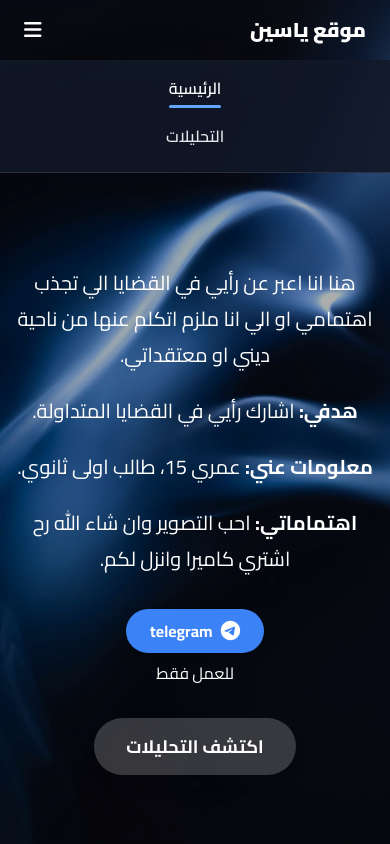
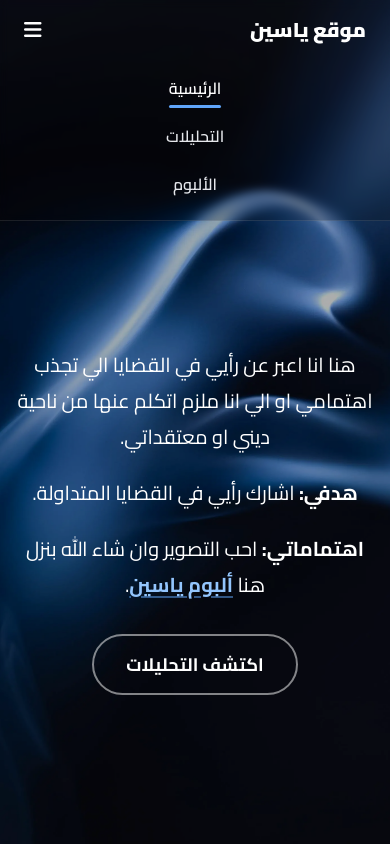
Before and after one commit to Byou01/gaza-website, a plain HTML site: page index.html in a window 390 px wide. Both pictures are taken after a click on the button 32 px from the left and 30 px from the top of the page. Drawn offline with nearby package versions, Linux system fonts and the light colour scheme.

Commit message:
Update index.html

```diff
--- a/index.html
+++ b/index.html
@@ -8,7 +8,6 @@
     <link rel="preconnect" href="https://fonts.googleapis.com">
     <link rel="preconnect" href="https://fonts.gstatic.com" crossorigin>
     <link href="https://fonts.googleapis.com/css2?family=Cairo:wght@400;600;700;900&display=swap" rel="stylesheet">
-    <!-- Font Awesome for the menu icon -->
     <link rel="stylesheet" href="https://cdnjs.cloudflare.com/ajax/libs/font-awesome/6.4.0/css/all.min.css">
 
     <style>
@@ -79,24 +78,22 @@
         .prose-custom strong {
             color: #ffffff;
         }
-        /* Mobile Menu Styles */
-        .mobile-menu {
-            display: none; /* Hidden by default */
-            position: absolute;
-            top: 100%;
-            left: 0;
-            right: 0;
-            background-color: rgba(17, 24, 39, 0.9);
-            backdrop-filter: blur(10px);
-            padding: 1rem;
-            border-bottom: 1px solid rgba(255, 255, 255, 0.1);
-            flex-direction: column;
-            align-items: center;
-            gap: 1rem;
+        /* --- New Album Link Style --- */
+        .album-link {
+            color: #93c5fd; /* Light blue color */
+            font-weight: 700;
+            text-decoration: underline;
+            text-decoration-color: rgba(96, 165, 250, 0.5);
+            text-underline-offset: 4px;
+            transition: all 0.2s ease-in-out;
         }
-        .mobile-menu.active {
-            display: flex; /* Shown when active */
+        .album-link:hover {
+            color: #ffffff;
+            text-decoration-color: #60a5fa;
         }
+
+        .mobile-menu { display: none; }
+        .mobile-menu.active { display: flex; }
     </style>
 </head>
 <body class="bg-black">
@@ -105,21 +102,20 @@
             <nav class="container max-w-5xl mx-auto px-6 py-4 flex justify-between items-center">
                 <a href="index.html" class="text-xl font-extrabold text-white">موقع ياسين</a>
 
-                <!-- Desktop Menu -->
                 <div class="hidden md:flex items-center space-x-8 space-x-reverse">
                     <a href="index.html" class="nav-link active">الرئيسية</a>
                     <a href="analyses.html" class="nav-link">التحليلات</a>
+                    <a href="album.html" class="nav-link">الألبوم</a>
                 </div>
 
-                <!-- Mobile Menu Button -->
                 <button class="md:hidden mobile-menu-btn text-white">
                     <i class="fas fa-bars text-xl"></i>
                 </button>
             </nav>
-            <!-- Mobile Menu Container -->
-            <div class="mobile-menu">
+            <div class="mobile-menu flex-col items-center gap-4 p-4">
                 <a href="index.html" class="nav-link active">الرئيسية</a>
                 <a href="analyses.html" class="nav-link">التحليلات</a>
+                 <a href="album.html" class="nav-link">الألبوم</a>
             </div>
         </header>
 
@@ -127,34 +123,23 @@
             <h1 class="text-6xl md:text-7xl text-blend leading-tight mb-8">
                 مرحباً في موقعي
             </h1>
-    <div class="max-w-2xl mx-auto prose-custom">
-        <p>هنا انا اعبر عن رأيي في القضايا الي تجذب اهتمامي او الي انا ملزم اتكلم عنها من ناحية ديني او معتقداتي.</p>
-        <p><strong>هدفي:</strong> اشارك رأيي في القضايا المتداولة.</p>
-        <p><strong>معلومات عني:</strong> عمري 15، طالب اولى ثانوي.</p>
-        <p><strong>اهتماماتي:</strong> احب التصوير وان شاء الله رح اشتري كاميرا وانزل لكم.</p>
-    </div>
-                        <!-- Telegram Contact Button -->
-            <div class="mt-8 flex justify-center">
-                <a href="https://t.me/yassinps" target="_blank" rel="noopener noreferrer"
-                   class="flex items-center gap-2 bg-blue-500 hover:bg-blue-600 text-white font-bold py-2 px-6 rounded-full shadow transition-colors"
-                   title="تواصل عبر تيليجرام (للعمل فقط)">
-                    <i class="fab fa-telegram-plane text-xl"></i>
-                    telegram
-                </a>
+            <div class="max-w-2xl mx-auto prose-custom">
+                <p>هنا انا اعبر عن رأيي في القضايا الي تجذب اهتمامي او الي انا ملزم اتكلم عنها من ناحية ديني او معتقداتي.</p>
+                <p><strong>هدفي:</strong> اشارك رأيي في القضايا المتداولة.</p>
+                <p><strong>اهتماماتي:</strong> احب التصوير وان شاء الله بنزل هنا <a href="album.html" class="album-link">ألبوم ياسين</a>.</p>
             </div>
-            <div class="flex justify-center mt-2">
-                <span style="font-family: 'Cairo', sans-serif;" class="text-white text-base md:text-lg">للعمل فقط</span>
-            </div>
+
+            <!-- --- New Button Style --- -->
             <div class="mt-12">
-                <a href="analyses.html" class="bg-white/20 backdrop-blur-sm text-white font-bold py-3 px-8 rounded-full shadow-lg hover:bg-white/30 transition-colors text-lg">
+                 <a href="analyses.html" class="border-2 border-white/50 text-white font-bold py-3 px-8 rounded-full hover:bg-white/10 hover:border-white transition-all duration-300 text-lg">
                     اكتشف التحليلات
                 </a>
             </div>
+        </main>
+    </div>
     <script>
-        // JavaScript to toggle the mobile menu
         const mobileMenuBtn = document.querySelector('.mobile-menu-btn');
         const mobileMenu = document.querySelector('.mobile-menu');
-
         mobileMenuBtn.addEventListener('click', () => {
             mobileMenu.classList.toggle('active');
         });
```
